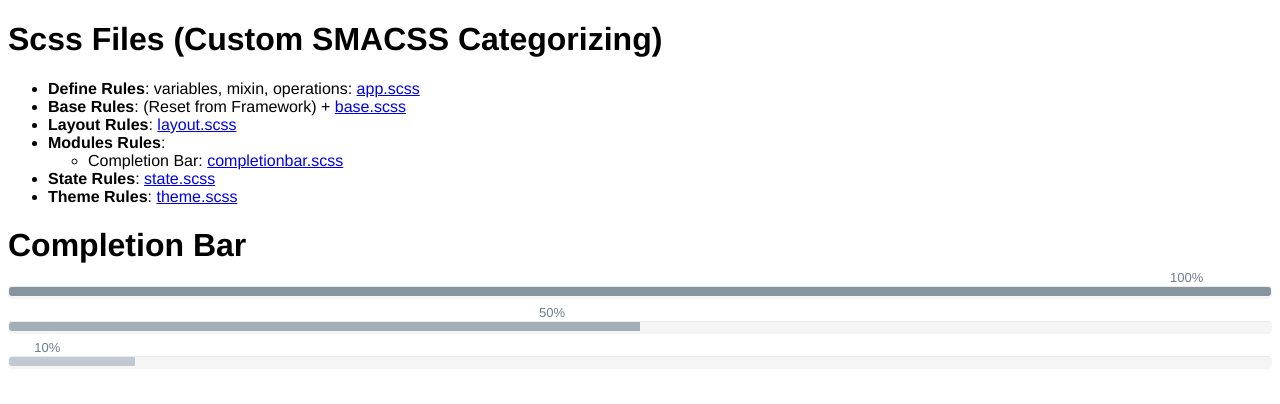
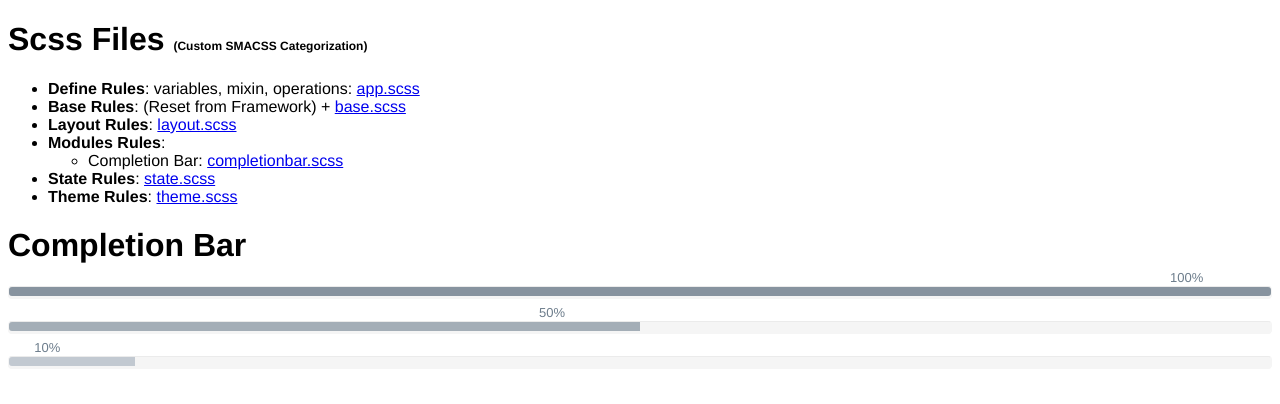
Before and after one commit to Violo/Grunt-FE-Automation, a website: page index.html in a window 1280 px wide. Drawn offline with Linux system fonts and the light colour scheme; a web font is replaced by a local one.

Commit message:
kss module

```diff
--- a/index.html
+++ b/index.html
@@ -10,7 +10,7 @@
   </head>
 
   <body>
-    <h1>Scss Files (Custom SMACSS Categorizing)</h1>
+    <h1>Scss Files <span style="font-size:12px;">(Custom SMACSS Categorization)</span></h1>
     <ul>
       <li><strong>Define Rules</strong>: variables, mixin, operations: <a href="sass/app.scss">app.scss</a></li>
       <li><strong>Base Rules</strong>: (Reset from Framework) + <a href="sass/_base.scss">base.scss</a></li>
```
